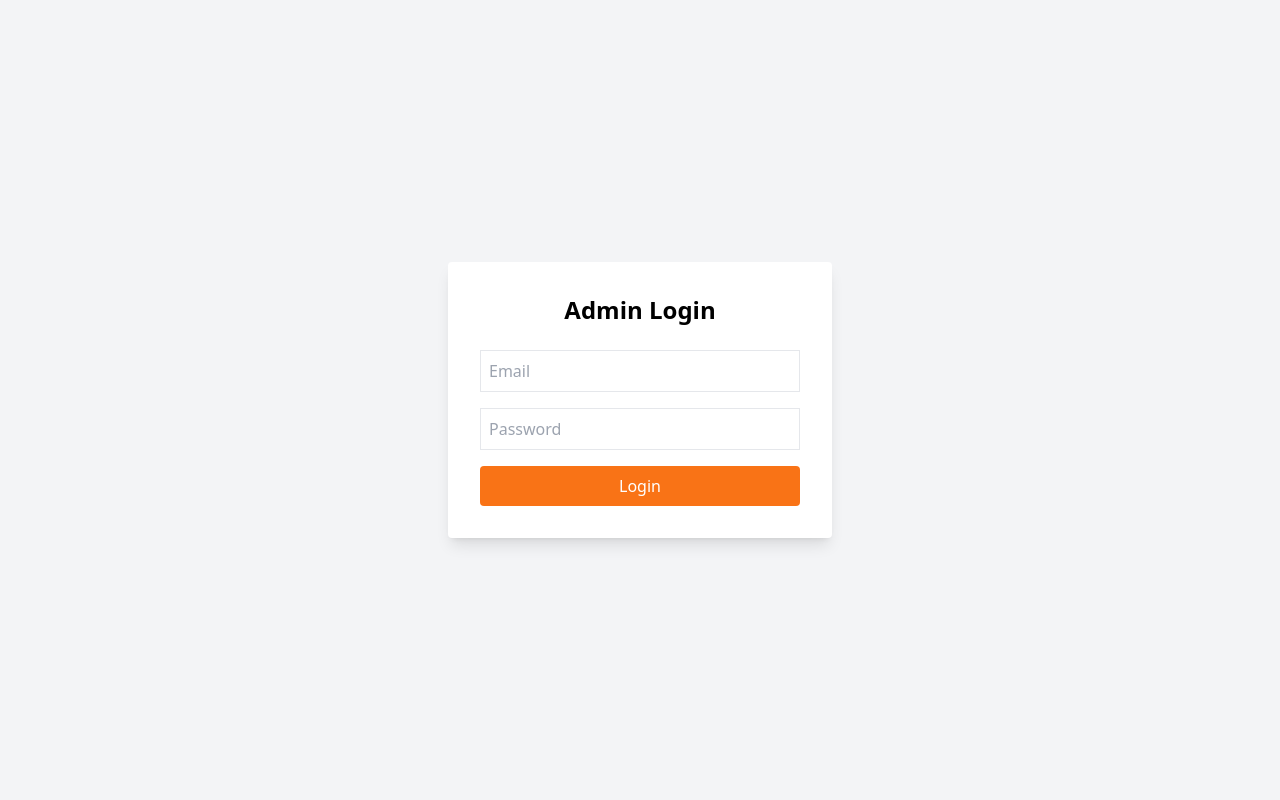
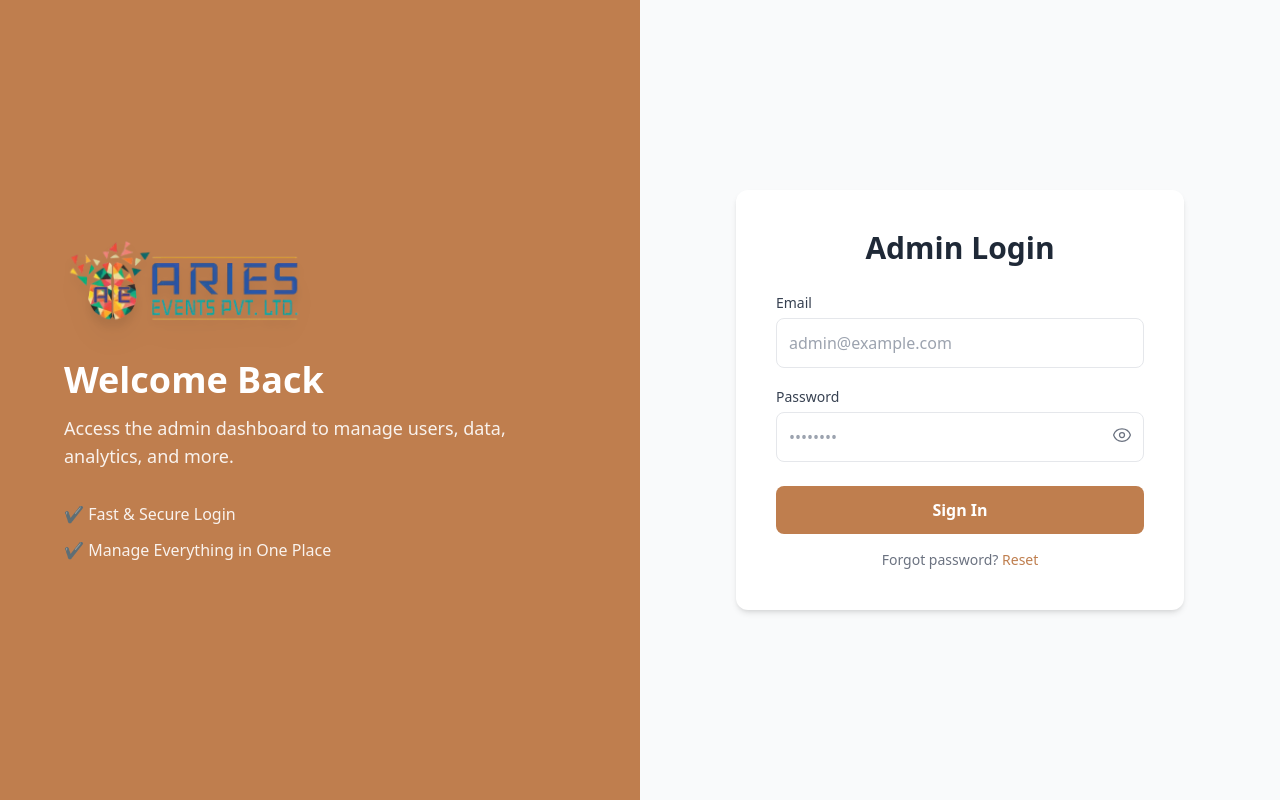
Before and after one commit to ApolloDev03/aries_expo, a React (Vite) app: page / in a window 1280 px wide. Built offline with nearby package versions, Linux system fonts and the light colour scheme.

Commit message:
login and logout page design.

```diff
--- a/index.html
+++ b/index.html
@@ -2,7 +2,7 @@
 <html lang="en">
   <head>
     <meta charset="UTF-8" />
-    <link rel="icon" type="image/svg+xml" href="/vite.svg" />
+    <!-- <link rel="icon" type="image/svg+xml" href="/vite.svg" /> -->
     <meta name="viewport" content="width=device-width, initial-scale=1.0" />
     <title>expo-admin</title>
   </head>
--- a/src/App.tsx
+++ b/src/App.tsx
@@ -11,6 +11,7 @@ import ExpoList from "./pages/Expo/ExpoList";
 import ExpoForm from "./pages/Expo/ ExpoForm";
 import UserList from "./pages/Users/UserList";
 import UserForm from "./pages/Users/UserForm";
+import Logout from "./pages/Logout";
 
 
 
@@ -19,7 +20,7 @@ export default function App() {
     <BrowserRouter>
       <Routes>
         <Route path="/" element={<Login />} />
-
+        <Route path="/logout" element={<Logout />} />
         <Route
           path="/admin"
           element={
@@ -49,7 +50,10 @@ export default function App() {
           {/* USERS ROUTES */}
           <Route path="users" element={<UserList />} />
           <Route path="users/add" element={<UserForm />} />
-          <Route path="users/edit/:id" element={<UserForm />} />
+          <Route path="users/edit/:id" element={<UserForm />} />;
+
+
+
         </Route>
       </Routes>
     </BrowserRouter>
--- a/src/components/Header.tsx
+++ b/src/components/Header.tsx
@@ -8,7 +8,7 @@ export default function Header() {
 
   const handleLogout = () => {
     logout();
-    navigate("/login");
+    navigate("/logout");
   };
 
   return (
--- a/src/pages/Login.tsx
+++ b/src/pages/Login.tsx
@@ -2,8 +2,10 @@ import { useState } from "react";
 import { saveToken } from "../utils/auth";
 import { useNavigate } from "react-router-dom";
 import axios from "axios";
+import logo from '../assets/logo.png'
 
 export default function Login() {
+  const [showPassword, setShowPassword] = useState(false);
   const nav = useNavigate();
   const [form, setForm] = useState({ email: "", password: "" });
 
@@ -14,32 +16,132 @@ export default function Login() {
   };
 
   return (
-    <div className="h-screen flex items-center justify-center bg-gray-100">
-      <div className="bg-white p-8 shadow-lg rounded w-96">
-        <h2 className="text-2xl font-bold mb-6 text-center">Admin Login</h2>
+    <div className="h-screen w-full grid grid-cols-1 md:grid-cols-2">
 
+      {/* LEFT SIDE – Branding Section */}
+      <div className="hidden md:flex flex-col justify-center items-start px-16 bg-[#bf7e4e]  text-white">
+        <img src={logo} alt="Logo" className="w-60 h-30 mb-6 drop-shadow-xl" />
+
+        <h1 className="text-4xl font-bold leading-tight">
+          Welcome Back
+        </h1>
+        <p className="mt-3 text-lg text-white/90">
+          Access the admin dashboard to manage users, data, analytics, and more.
+        </p>
+
+        <div className="mt-8 space-y-3">
+          <p className="flex items-center gap-2 text-white/90">
+            ✔ Fast & Secure Login
+          </p>
+          <p className="flex items-center gap-2 text-white/90">
+            ✔ Manage Everything in One Place
+          </p>
+        </div>
+      </div>
+
+      {/* RIGHT SIDE – Login Form */}
+      <div className="flex justify-center items-center bg-gray-50 px-6">
+        <div className="w-full max-w-md bg-white p-10 rounded-xl shadow-md">
+
+          {/* Mobile Logo */}
+          <div className="md:hidden flex justify-center mb-4">
+            <img src="/logo.png" alt="Logo" className="w-16" />
+          </div>
+
+          <h2 className="text-3xl font-semibold text-gray-800 text-center mb-6">
+            Admin Login
+          </h2>
+
+          {/* EMAIL */}
+          <label className="text-gray-700 font-medium text-sm">Email</label>
           <input
             type="email"
-          className="border p-2 w-full mb-4"
-          placeholder="Email"
+            className="w-full p-3 border rounded-lg mt-1 mb-4 outline-none focus:ring-2 focus:ring-[#bf7e4e]"
+            placeholder="admin@example.com"
             value={form.email}
             onChange={(e) => setForm({ ...form, email: e.target.value })}
           />
 
+          {/* PASSWORD */}
+          <label className="text-gray-700 font-medium text-sm">Password</label>
+          <div className="relative mb-6">
             <input
-          type="password"
-          className="border p-2 w-full mb-4"
-          placeholder="Password"
+              type={showPassword ? "text" : "password"}
+              className="w-full p-3 pr-12 border rounded-lg mt-1 outline-none focus:ring-2 focus:ring-[#bf7e4e]"
+              placeholder="••••••••"
               value={form.password}
               onChange={(e) => setForm({ ...form, password: e.target.value })}
             />
 
+            {/* Eye Icon */}
+            <button
+              type="button"
+              onClick={() => setShowPassword(!showPassword)}
+              className="absolute right-3 top-1/2 -translate-y-1/2 text-gray-500 hover:text-gray-700"
+            >
+              {showPassword ? (
+                // Hide Password Icon
+                <svg
+                  xmlns="http://www.w3.org/2000/svg"
+                  className="w-5 h-5"
+                  fill="none"
+                  viewBox="0 0 24 24"
+                  stroke="currentColor"
+                  strokeWidth={1.5}
+                >
+                  <path
+                    strokeLinecap="round"
+                    strokeLinejoin="round"
+                    d="M3.98 8.223A10.477 10.477 0 001.934 12C3.226 16.338 7.244 19.5 12 19.5
+            c.993 0 1.953-.138 2.863-.395M6.228 6.228A10.45 10.45 0 0112
+            4.5c4.756 0 8.773 3.162 10.065 7.5a10.52 10.52 0 01-4.293
+            5.774M6.228 6.228L3 3m3.228 3.228l3.65 3.65m7.894
+            7.894L21 21m-3.228-3.228l-3.65-3.65M9.878
+            9.878A3 3 0 0114.12 14.12"
+                  />
+                </svg>
+              ) : (
+                // Show Password Icon
+                <svg
+                  xmlns="http://www.w3.org/2000/svg"
+                  className="w-5 h-5"
+                  fill="none"
+                  viewBox="0 0 24 24"
+                  stroke="currentColor"
+                  strokeWidth={1.5}
+                >
+                  <path
+                    strokeLinecap="round"
+                    strokeLinejoin="round"
+                    d="M2.036 12.322a1.012 1.012 0 010-.639C3.423
+          7.51 7.36 4.5 12 4.5c4.638 0 8.575 3.01 9.964
+          7.178.07.207.07.431 0 .639C20.577
+          16.49 16.64 19.5 12 19.5c-4.638
+          0-8.575-3.01-9.964-7.178z"
+                  />
+                  <path
+                    strokeLinecap="round"
+                    strokeLinejoin="round"
+                    d="M15 12a3 3 0 11-6 0 3 3 0 016 0z"
+                  />
+                </svg>
+              )}
+            </button>
+          </div>
+
+
+          {/* BUTTON */}
           <button
             onClick={login}
-          className="w-full bg-orange-500 hover:bg-orange-600 text-white py-2 rounded"
+            className="w-full bg-[#bf7e4e] text-white py-3 rounded-lg font-semibold transition"
           >
-          Login
+            Sign In
           </button>
+
+          <p className="text-center text-sm text-gray-500 mt-4">
+            Forgot password? <span className="text-[#bf7e4e] cursor-pointer hover:underline">Reset</span>
+          </p>
+        </div>
       </div>
     </div>
   );
--- /dev/null
+++ b/src/pages/Logout.tsx
@@ -0,0 +1,44 @@
+import { useNavigate } from "react-router-dom";
+
+export default function Logout() {
+    const nav = useNavigate();
+
+    return (
+        <div className="h-screen flex items-center justify-center bg-gray-100 p-4">
+
+            <div className="bg-white rounded-xl shadow-lg w-full max-w-md text-center p-10">
+
+                {/* Tea Icon / Illustration */}
+                <div className="flex justify-center mb-6">
+                    <svg
+                        xmlns="http://www.w3.org/2000/svg"
+                        className="w-24 h-24"
+                        fill="#bf7e4e"
+                        viewBox="0 0 24 24"
+                    >
+                        <path d="M16 13v-2H7V8l-5 4 5 4v-3h9zm3-10H8c-1.1 0-2 .9-2 2v4h2V5h11v14H8v-4H6v4c0 1.1.9 2 2 2h11c1.1 0 2-.9 2-2V5c0-1.1-.9-2-2-2z" />
+                    </svg>
+
+                </div>
+
+                {/* Heading */}
+                <h2 className="text-2xl font-semibold text-gray-800">
+                    You are Logged Out
+                </h2>
+
+                {/* Subtext */}
+                <p className="text-gray-500 mt-2 mb-8">
+                    Thanks for Visiting
+                </p>
+
+                {/* Sign In button */}
+                <button
+                    onClick={() => nav("/")}
+                    className="w-full py-3 bg-[#bf7e4e] text-white rounded-lg hover:bg-gray-800 transition"
+                >
+                    Sign In
+                </button>
+            </div>
+        </div>
+    );
+}
```
Also changed, not shown: src/assets/logo.png, 1 other file (tests, documents, lock files or other folders). Lines whose indentation alone changed are shown as unchanged.
